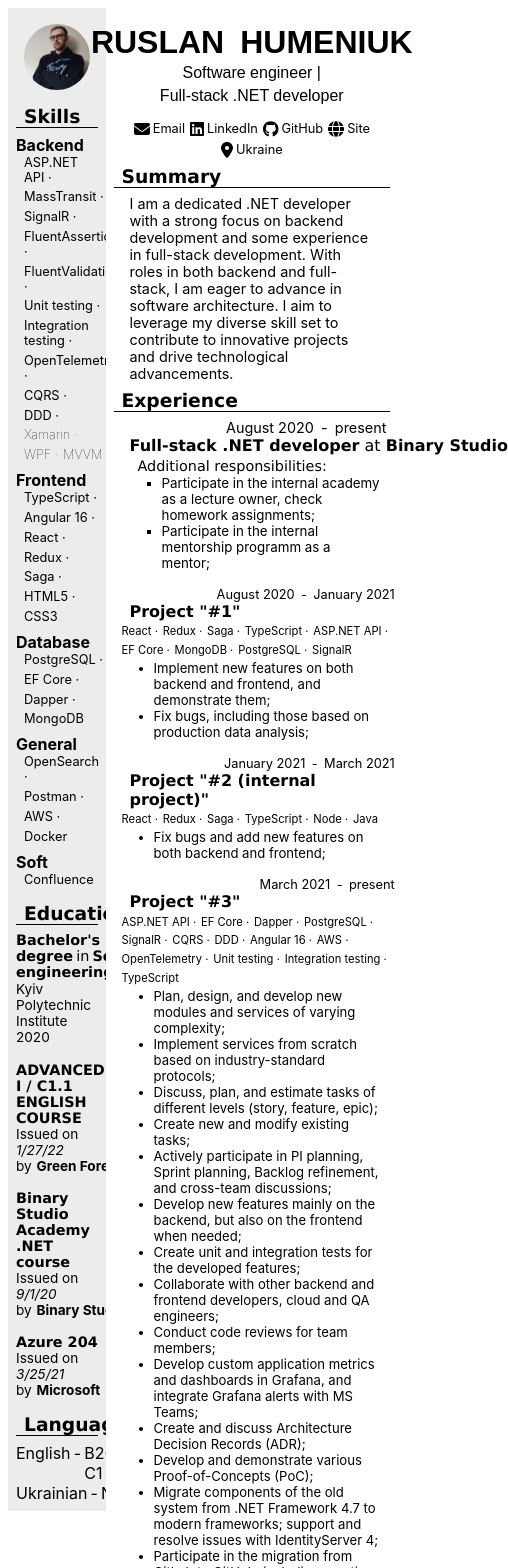
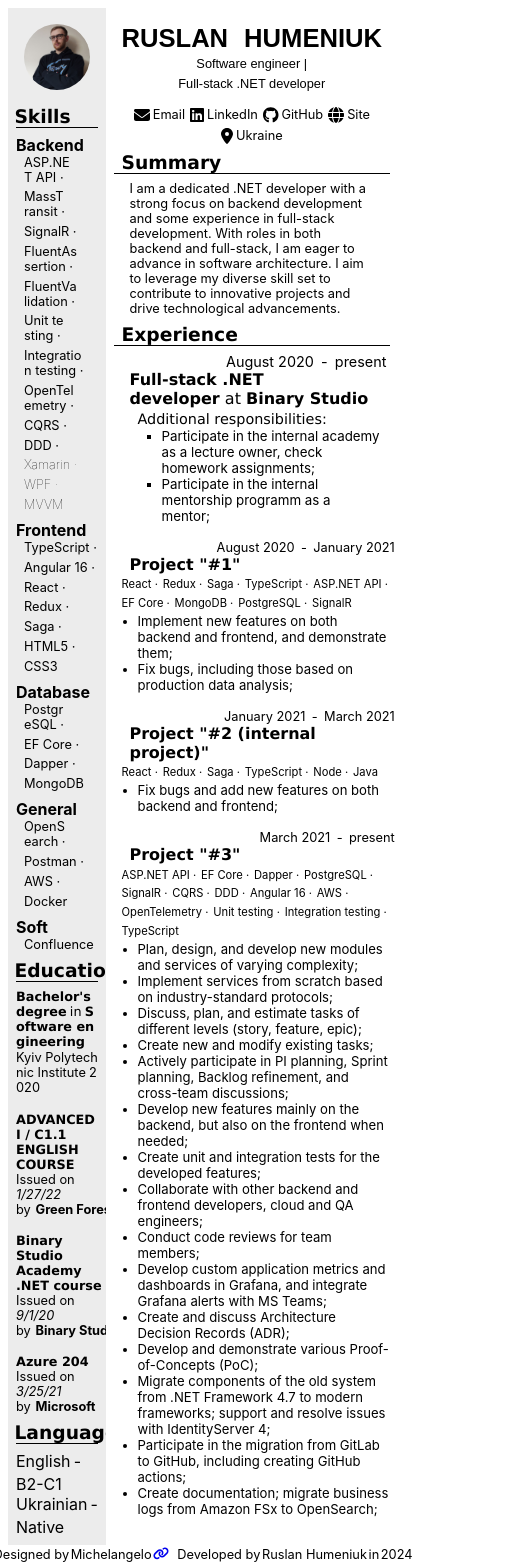
Before and after one commit to rusgumeniuk/portfolio, a React (Create React App) app: page / in a window 390 px wide. Shown: the top 1568 px of the page, 508 px wide, since content can reach past the window. Built offline with nearby package versions, Linux system fonts and the light colour scheme.

Commit message:
feat: add media queries and small changes for small devices

```diff
--- a/src/components/education/Education.css
+++ b/src/components/education/Education.css
@@ -92,3 +92,21 @@ h4 {
     padding: 0;
   }
 }
+
+@media (max-width: 720px) {
+  .diploma {
+    word-break: break-all;
+  }
+
+  .education-container > .title {
+    margin: 0;
+    margin-left: 0.4rem;
+  }
+
+  .diploma-main.title,
+  .certificate-title.title,
+  .diploma-details,
+  .certificate-issuer {
+    font-size: 0.8rem;
+  }
+}
--- a/src/components/education/Education.tsx
+++ b/src/components/education/Education.tsx
@@ -8,7 +8,7 @@ const Education: FC = () => {
     date.toLocaleString('default', { dateStyle: 'short' });
 
   return (
-    <div className="education">
+    <div className="education-container">
       <h3 className="title">Education</h3>
       <Divider />
       <div className="diplomas">
--- a/src/components/experience/Experience.css
+++ b/src/components/experience/Experience.css
@@ -12,7 +12,7 @@
   text-wrap: nowrap;
 }
 
-.job-period{
+.job-period {
   font-size: 0.9rem;
 }
 
@@ -48,3 +48,9 @@
     justify-content: flex-end;
   }
 }
+
+@media (max-width: 500px) {
+  .job-position {
+    text-wrap: wrap;
+  }
+}
--- a/src/components/experience/Experience.tsx
+++ b/src/components/experience/Experience.tsx
@@ -31,7 +31,6 @@ const Experience: FC = () => {
             </div>
           </div>
           {job.additionalResponsibilities.length > 0 && (
-            // TODO: make this section collapsible when press on job-head
             <div className="additional-responsibilities-container">
               <span className="title">Additional responsibilities:</span>
               <ul className="additional-responsibilities">
--- a/src/components/languages/Languages.css
+++ b/src/components/languages/Languages.css
@@ -5,6 +5,7 @@
 .language {
   display: flex;
   gap: 0.2rem;
+  flex-wrap: wrap;
 }
 
 .language-title,
@@ -15,3 +16,10 @@
 .language > span > strong {
   font-weight: normal;
 }
+
+@media (max-width: 720px) {
+  .languages-container > .title {
+    margin: 0;
+    margin-left: 0.4rem;
+  }
+}
--- a/src/components/languages/Languages.tsx
+++ b/src/components/languages/Languages.tsx
@@ -5,7 +5,7 @@ import './Languages.css';
 
 const Languages: FC = () => {
   return (
-    <div className="languages">
+    <div className="languages-container">
       <h3 className="title">Languages</h3>
       <Divider />
       {/* TODO: create SectionTitle component? */}
--- a/src/components/personal-info/PersonalInfo.css
+++ b/src/components/personal-info/PersonalInfo.css
@@ -27,3 +27,15 @@
 .roles > div:not(:last-child)::after {
   content: ' | ';
 }
+
+@media (max-width: 500px) {
+  .personal-info {
+    font-size: 0.9rem;
+  }
+}
+
+@media (max-width: 420px) {
+  .personal-info {
+    font-size: 0.8rem;
+  }
+}
--- a/src/components/project/Project.css
+++ b/src/components/project/Project.css
@@ -60,3 +60,10 @@ button.disabled > *:hover {
     font-size: 0.8rem;
   }
 }
+
+@media (max-width: 720px) {
+  .responsibilities {
+    margin: 0;
+    margin-right: 0.5rem;
+  }
+}
--- a/src/components/skills/Skills.css
+++ b/src/components/skills/Skills.css
@@ -5,8 +5,7 @@
 }
 
 .skill-group {
-  margin-left: 0.5rem;
-  margin-bottom: 0.5rem;
+  margin: 0 0.5rem 0.5rem 0.5rem;
 }
 
 .skill-group-title {
@@ -18,3 +17,14 @@
   margin-left: 0.5rem;
   font-size: 0.8rem;
 }
+
+@media (max-width: 720px) {
+  .skill-group {
+    word-break: break-all;
+  }
+
+  .skills-container > .title {
+    margin: 0;
+    margin-left: 0.4rem;
+  }
+}
--- a/src/components/summary/Summary.css
+++ b/src/components/summary/Summary.css
@@ -2,3 +2,10 @@
   margin: 0.5rem 1.5rem;
   font-size: 0.9rem;
 }
+
+
+@media (max-width: 500px){
+  .summary-text{
+    font-size: 0.8rem;
+  }
+}
```
